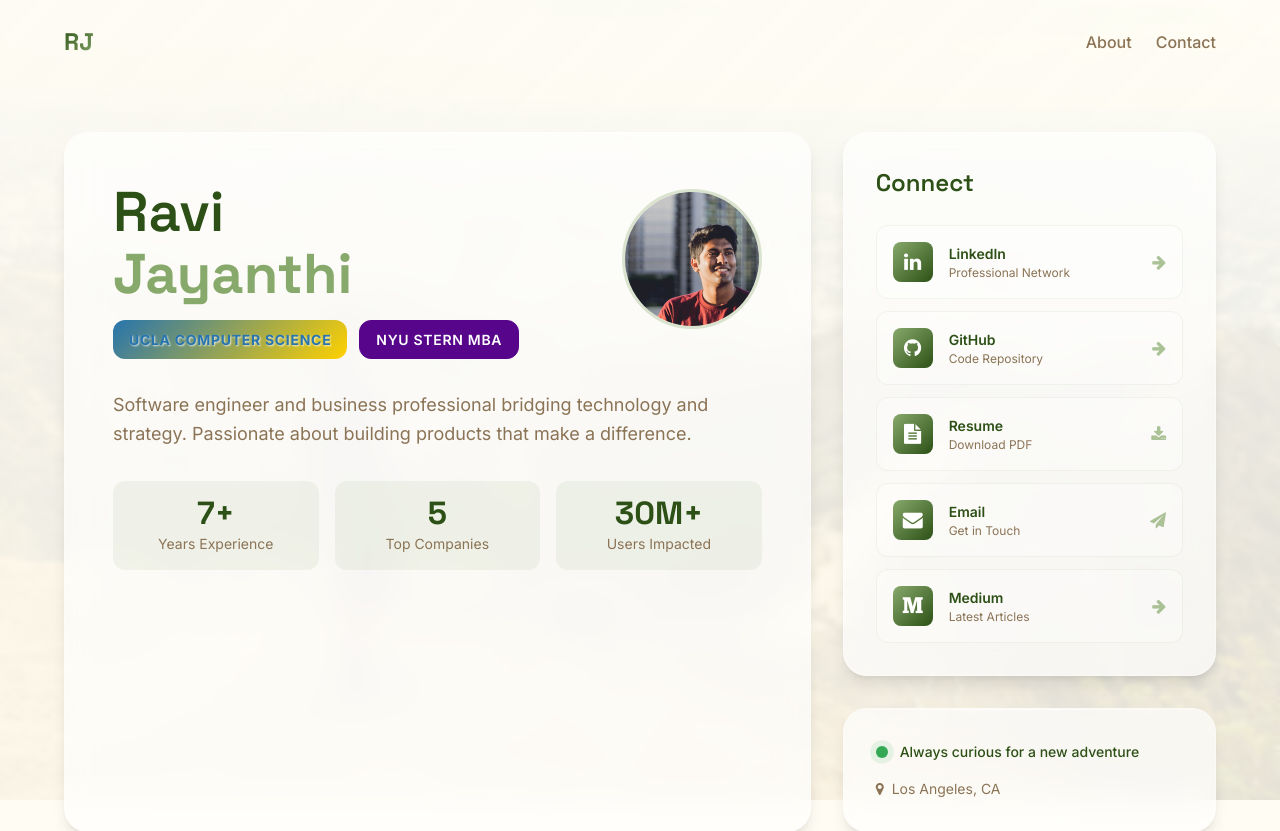
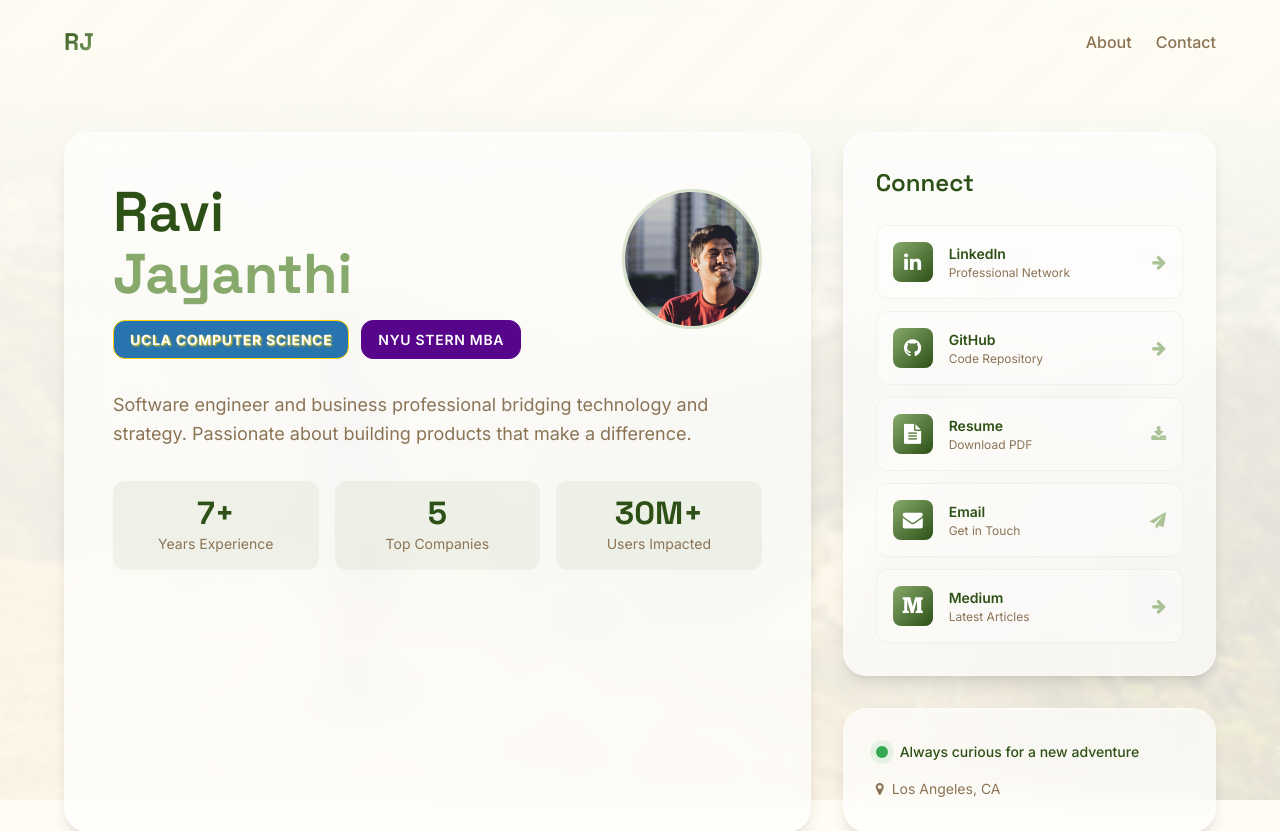
Before and after one commit to ravikjay/ravikjay.github.io, a PHP site: page / in a window 1280 px wide. Shown: the top 831 px of the page. Run offline with PHP 8.4, Linux system fonts and the light colour scheme.

Commit message:
fix UCLA tag color scheme v1

```diff
--- a/css/style.css
+++ b/css/style.css
@@ -12,6 +12,7 @@
   /* University Brand Colors */
   --ucla-blue: #2774AE;
   --ucla-gold: #FFD100;
+  --ucla-white: #FFFFFF;
   --nyu-violet: #57068C;
   --nyu-white: #FFFFFF;
 
@@ -332,10 +333,11 @@ body {
 }
 
 .tag-ucla {
-  background: linear-gradient(135deg, var(--ucla-blue), var(--ucla-gold));
-  color: var(--ucla-blue);
-  text-shadow: 1px 1px 2px rgba(255, 255, 255, 0.8);
+  background: var(--ucla-blue);
+  color: var(--ucla-white);
+  text-shadow: 1px 1px 2px var(--ucla-gold);
   font-weight: 700;
+  border: 1px solid var(--ucla-gold);
 }
 
 .tag-nyu {
```
